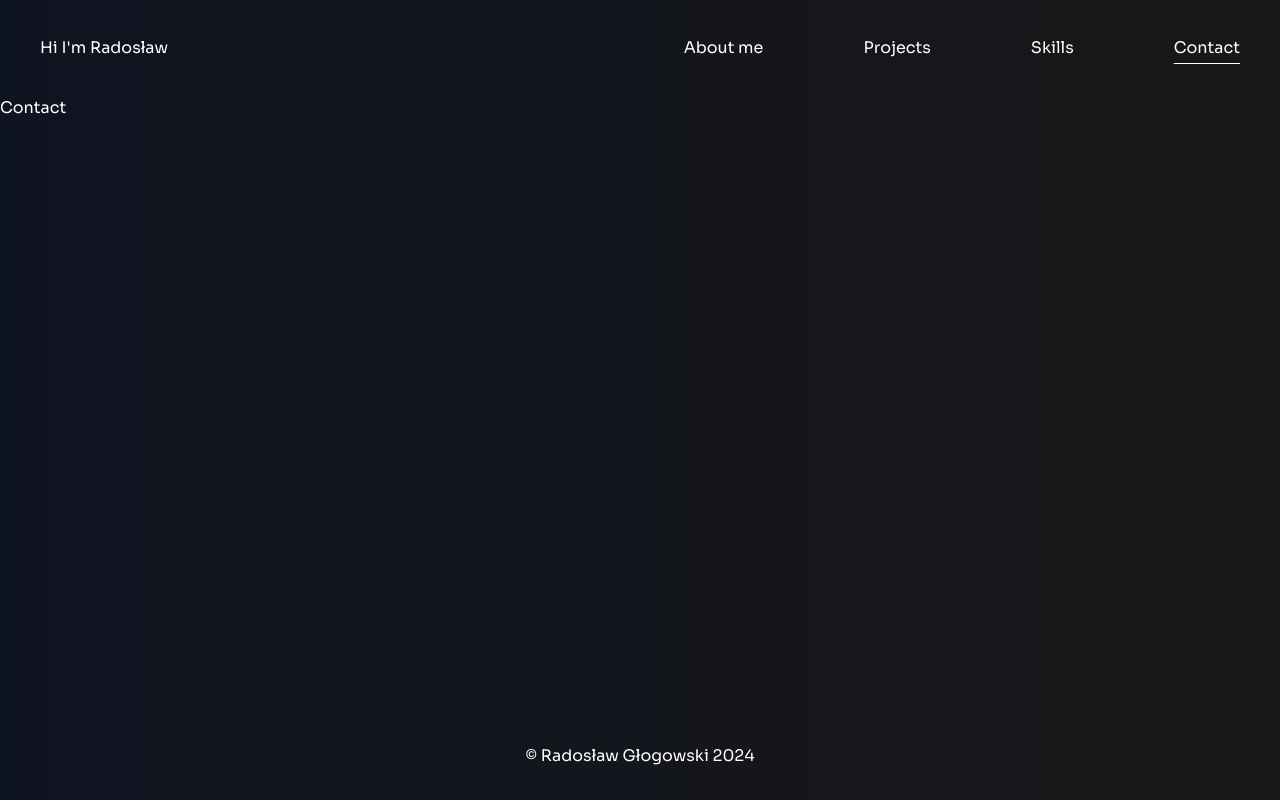
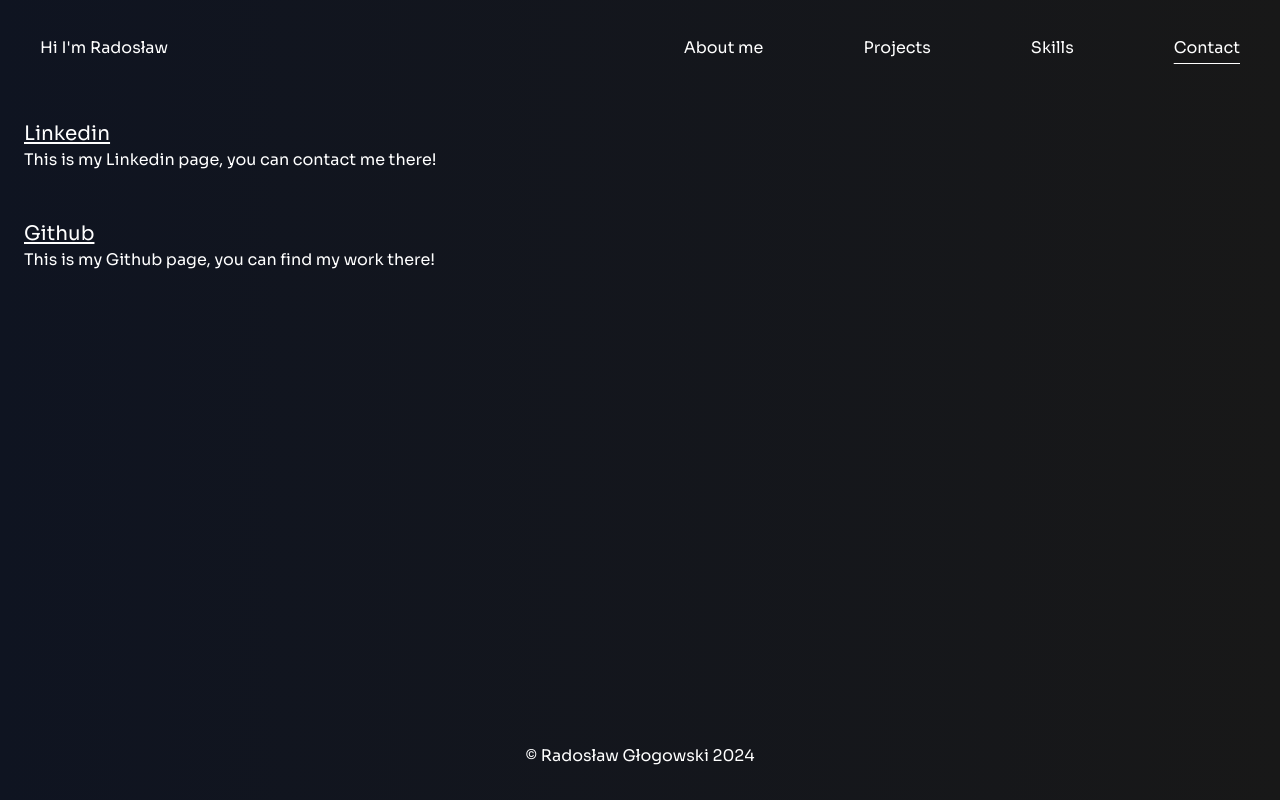
Before and after one commit to Coblexx/next-portfolio, a Next.js app: page /contact in a window 1280 px wide. Built offline with nearby package versions, Linux system fonts and the light colour scheme.

Commit message:
feat: contact page links

```diff
--- a/src/about.json
+++ b/src/about.json
@@ -1,4 +1,4 @@
 {
   "title": "About me",
-  "text": "Hi hello, hi helloo hiiii L:#"
+  "text": "Hi, my name is Radosław and I'm currently beginning my journey as a front-end developer!"
 }
--- a/src/app/contact/page.tsx
+++ b/src/app/contact/page.tsx
@@ -1,3 +1,42 @@
+// next
+import Link from "next/link";
+import { ReactNode } from "react";
+
 export default function ContactPage() {
-  return <h2>Contact</h2>;
+  return (
+    <div>
+      <ContactItem
+        title="Linkedin"
+        link="https://www.linkedin.com/in/rados%C5%82aw-g%C5%82ogowski/"
+      >
+        This is my Linkedin page, you can contact me there!
+      </ContactItem>
+      <ContactItem title="Github" link="https://github.com/Coblexx">
+        This is my Github page, you can find my work there!
+      </ContactItem>
+    </div>
+  );
 }
+
+function ContactItem({
+  title,
+  link,
+  children,
+}: {
+  title: string;
+  link: string;
+  children: ReactNode;
+}) {
+  return (
+    <div className="p-6">
+      <Link
+        className="py-5 text-xl underline underline-offset-2"
+        target="_blank"
+        href={link}
+      >
+        {title}
+      </Link>
+      <p>{children}</p>
+    </div>
+  );
+}
```
